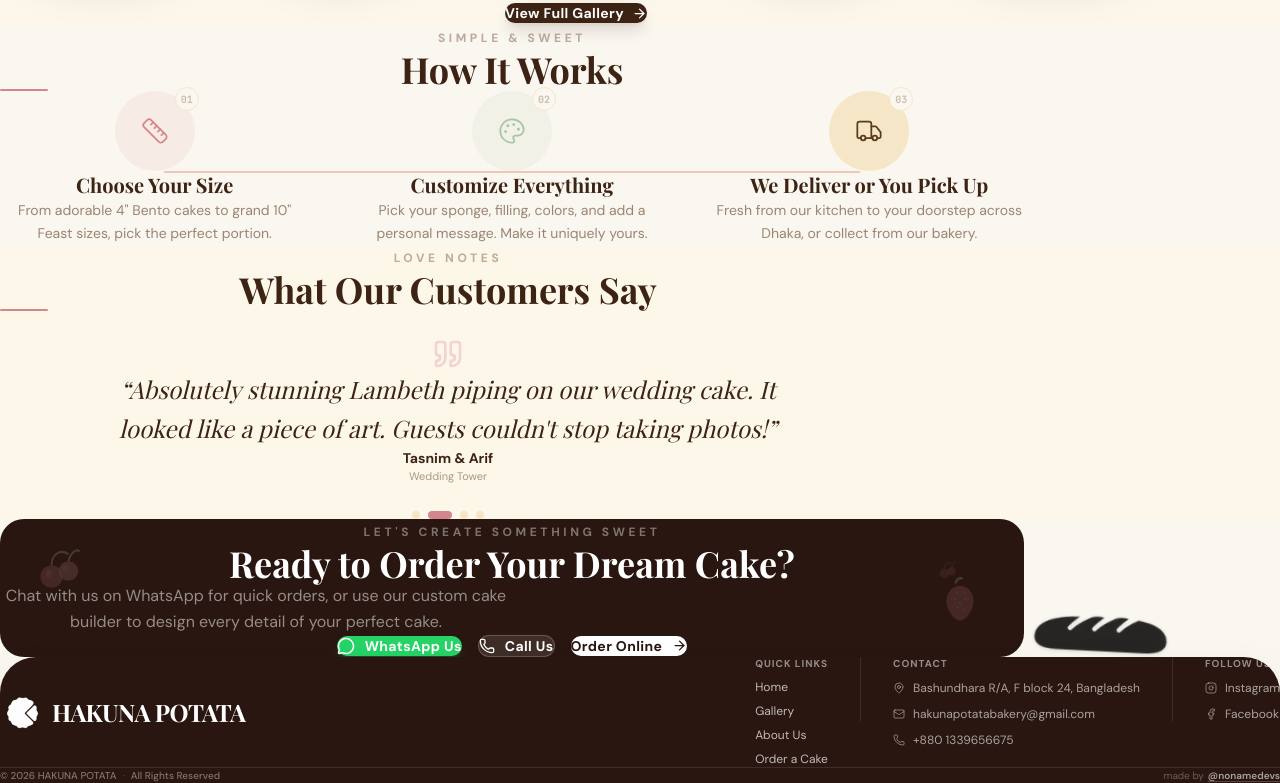
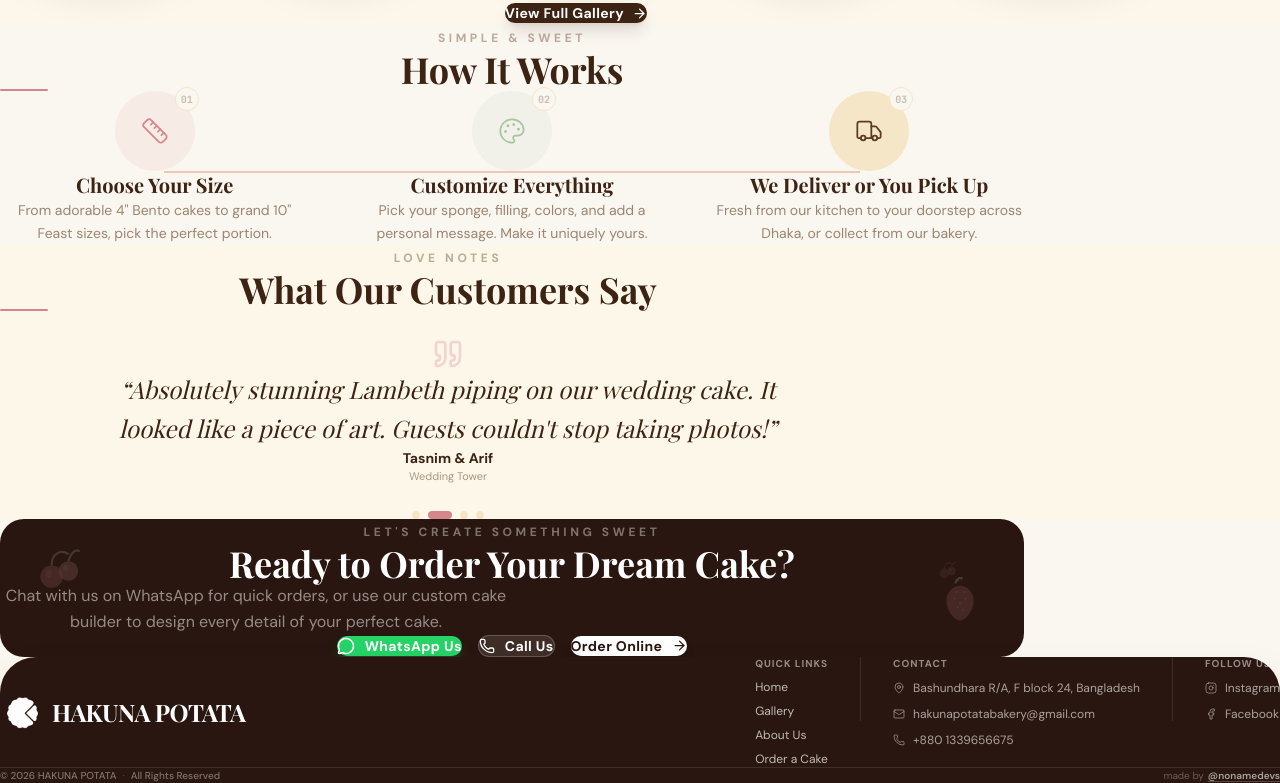
Before and after one commit to Afnan-w/hakuna-bakery, a React (Vite) app: page / in a window 1280 px wide. Shown: the part 1104-1887 px from the top of the page. Built offline with nearby package versions, Linux system fonts and the light colour scheme; a web font is replaced by a local one.

Commit message:
fix: remove floating bread icon overlap (footer) and unlock viewport zoom

```diff
--- a/index.html
+++ b/index.html
@@ -3,7 +3,7 @@
   <head>
     <meta charset="UTF-8" />
     <link rel="icon" type="image/png" href="/tab-icon.png" />
-    <meta name="viewport" content="width=device-width, initial-scale=1.0, maximum-scale=1.0, user-scalable=no, viewport-fit=cover" />
+    <meta name="viewport" content="width=device-width, initial-scale=1.0, viewport-fit=cover" />
     <meta name="theme-color" content="#FAF6F0" />
     <title>Hakuna Potata | Artisan Bakery & Custom Cake Studio</title>
     <meta name="description" content="Hakuna Potata — Artisan Bakery & Custom Cake Studio in Dhaka, Bangladesh. Bespoke Korean Bento cakes, Vintage Lambeth piping, and multi-tier celebration cakes." />
--- a/src/components/layout/Footer.jsx
+++ b/src/components/layout/Footer.jsx
@@ -3,31 +3,7 @@
 
 export default function Footer() {
   return (
-    <div className="relative w-full overflow-visible">
-      <div className="absolute right-6 sm:right-16 md:right-24 -top-[48px] sm:-top-[58px] md:-top-[82px] z-0 pointer-events-none select-none">
-        <div className="relative w-32 sm:w-36 md:w-44">
-          <img
-            src="/bread-icon.webp"
-            alt=""
-            className="w-full object-contain drop-shadow-sm opacity-85 animate-float"
-            loading="lazy"
-            style={{ transform: 'rotate(-22deg)' }}
-          />
-          <div
-            className="absolute w-full animate-float-slow"
-            style={{ left: '78%', top: 'calc(22% + 13px)', transform: 'translate(-50%, -50%)' }}
-          >
-            <img
-              src="/bread-icon.webp"
-              alt=""
-              className="w-full object-contain drop-shadow-md"
-              loading="lazy"
-              style={{ transform: 'rotate(25deg)' }}
-            />
-          </div>
-        </div>
-      </div>
-
+    <div className="relative w-full">
       <footer className="w-full bg-deep-cocoa text-white pt-10 sm:pt-12 pb-6 px-4 sm:px-12 rounded-t-[24px] sm:rounded-t-[36px] shadow-2xl relative z-10">
         <div className="max-w-7xl mx-auto">
           <div className="flex flex-col sm:flex-row items-start sm:items-center justify-between gap-8 mb-8">
```
Also changed, not shown: public/bread-icon.webp (deleted).
